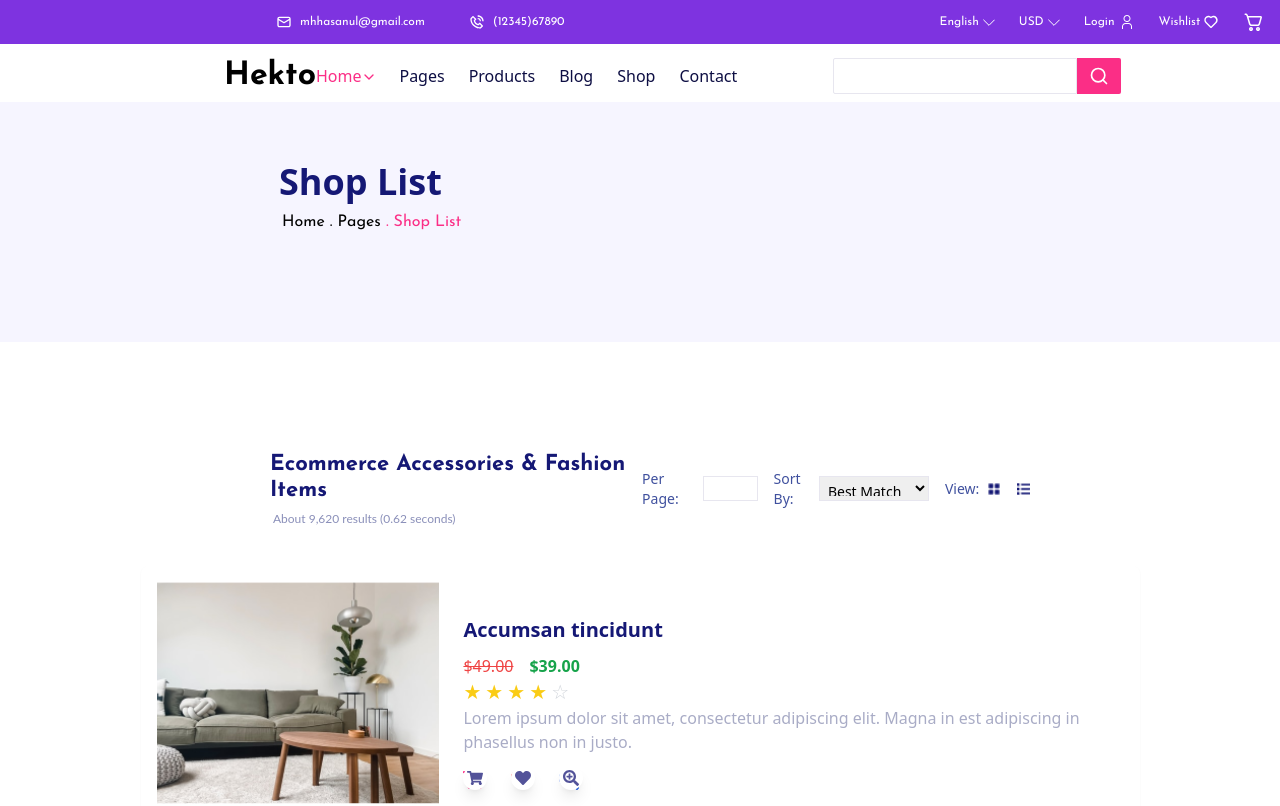
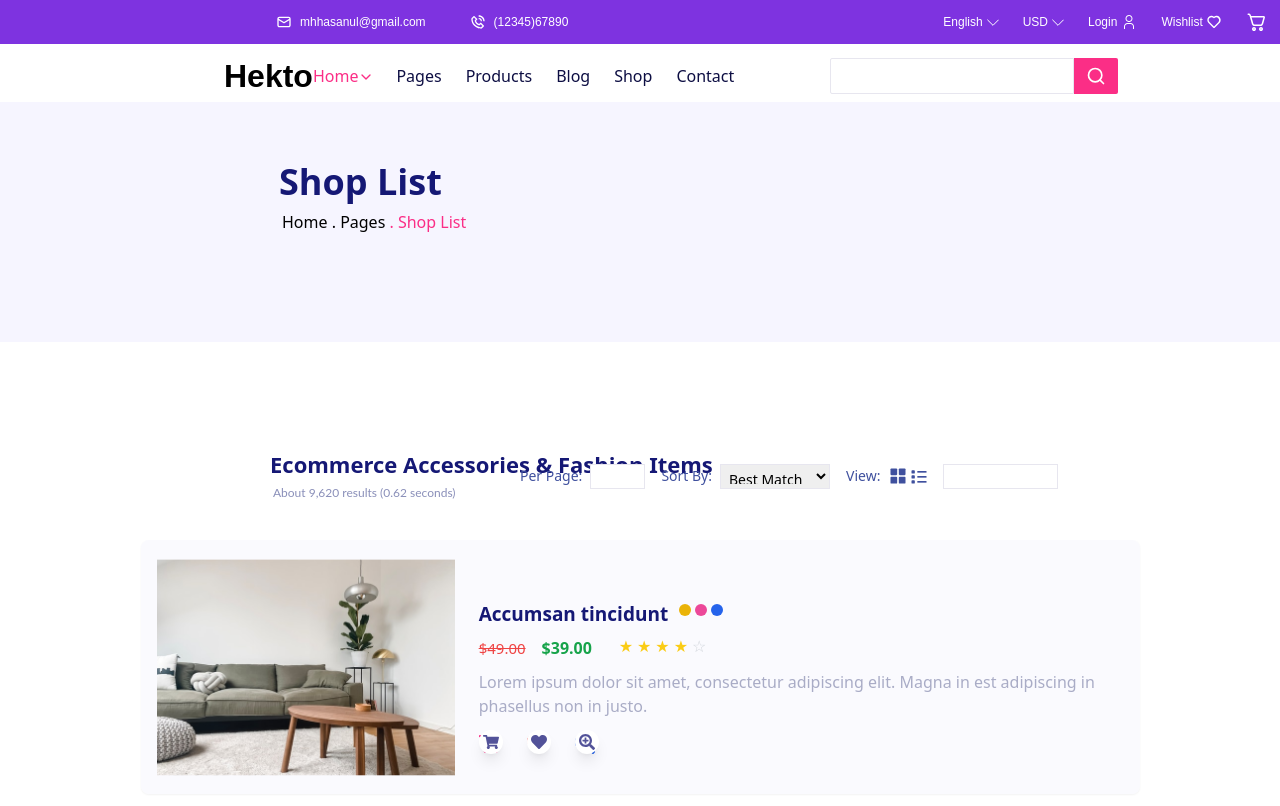
Before and after one commit to WafaaKanwal/Hackathon-UI-UX-Figma, a Next.js app: page /shoplist in a window 1280 px wide. Shown: the top 806 px of the page. Built offline with nearby package versions, Linux system fonts and the light colour scheme.

Commit message:
Add files via upload

```diff
--- a/src/app/shoplist/page.tsx
+++ b/src/app/shoplist/page.tsx
@@ -2,17 +2,10 @@ import React from "react";
 import Image from "next/image";
 import { FaShoppingCart } from "react-icons/fa";
 import { FaHeart } from "react-icons/fa";
-import {  FaSearchPlus } from "react-icons/fa";
+import { FaSearchPlus } from "react-icons/fa";
+import { Grid, List } from "lucide-react";
+
 import Link from "next/link";
-import { Josefin_Sans } from "next/font/google"; // Use PascalCase for the font
-
-// Load the Josefin Sans font at the module scope
-const josefin = Josefin_Sans({
-  weight: ['400', '700'],
-  style: 'normal',
-  subsets: ['latin'],
-  display: 'swap',
-});
 export default function ShopList() {
   const products = [
     {
@@ -22,61 +15,68 @@ export default function ShopList() {
       price: "$49.00",
       discountedPrice: "$39.00",
       rating: 4,
-      description: "Lorem ipsum dolor sit amet, consectetur adipiscing elit. Magna in est adipiscing in phasellus non in justo.",
+      description:
+        "Lorem ipsum dolor sit amet, consectetur adipiscing elit. Magna in est adipiscing in phasellus non in justo.",
     },
     {
       id: 2,
-      name: "Product Name 2",
+      name: "In nulla",
       image: "/images/s2.png",
       price: "$59.00",
       discountedPrice: "$45.00",
       rating: 5,
-      description: "Lorem ipsum dolor sit amet, consectetur adipiscing elit. Magna in est adipiscing in phasellus non in justo.",
+      description:
+        "Lorem ipsum dolor sit amet, consectetur adipiscing elit. Magna in est adipiscing in phasellus non in justo.",
     },
     {
       id: 3,
-      name: "Product Name 3",
+      name: "Vel sem",
       image: "/images/s3.png",
       price: "$75.00",
       discountedPrice: "$65.00",
       rating: 3,
-      description: "Lorem ipsum dolor sit amet, consectetur adipiscing elit. Magna in est adipiscing in phasellus non in justo.",
+      description:
+        "Lorem ipsum dolor sit amet, consectetur adipiscing elit. Magna in est adipiscing in phasellus non in justo.",
     },
     {
       id: 4,
-      name: "Product Name 4",
+      name: "Porttitor cum",
       image: "/images/s4.png",
       price: "$99.00",
       discountedPrice: "$85.00",
       rating: 5,
-      description: "Lorem ipsum dolor sit amet, consectetur adipiscing elit. Magna in est adipiscing in phasellus non in justo.",
+      description:
+        "Lorem ipsum dolor sit amet, consectetur adipiscing elit. Magna in est adipiscing in phasellus non in justo.",
     },
     {
       id: 5,
-      name: "Product Name 5",
+      name: "Nunc in",
       image: "/images/s5.png",
       price: "$120.00",
       discountedPrice: "$99.00",
       rating: 4,
-      description: "Lorem ipsum dolor sit amet, consectetur adipiscing elit. Magna in est adipiscing in phasellus non in justo.",
+      description:
+        "Lorem ipsum dolor sit amet, consectetur adipiscing elit. Magna in est adipiscing in phasellus non in justo.",
     },
     {
       id: 6,
-      name: "Product Name 6",
+      name: "Vitae facilisis",
       image: "/images/s6.png",
       price: "$39.00",
       discountedPrice: "$25.00",
       rating: 2,
-      description: "Lorem ipsum dolor sit amet, consectetur adipiscing elit. Magna in est adipiscing in phasellus non in justo.",
+      description:
+        "Lorem ipsum dolor sit amet, consectetur adipiscing elit. Magna in est adipiscing in phasellus non in justo.",
     },
     {
       id: 7,
-      name: "Product Name 7",
+      name: "Curabitur lectus",
       image: "/images/s7.png",
       price: "$69.00",
       discountedPrice: "$49.00",
       rating: 4,
-      description: "Lorem ipsum dolor sit amet, consectetur adipiscing elit. Magna in est adipiscing in phasellus non in justo.",
+      description:
+        "Lorem ipsum dolor sit amet, consectetur adipiscing elit. Magna in est adipiscing in phasellus non in justo.",
     },
   ];
 
@@ -96,7 +96,6 @@ export default function ShopList() {
         <p
           className="mt-5 ml-[282px]"
           style={{
-            fontFamily: "Josefin Sans",
             fontSize: "16px",
             fontWeight: 500,
             lineHeight: "14.4px",
@@ -111,9 +110,8 @@ export default function ShopList() {
       <div className="mt-[110px] w-full flex items-center justify-between px-10">
         <div>
           <h2
-            className="text-[#151875] font-[Josefin Sans] ml-[230px] font-bold"
+            className="text-[#151875]  ml-[230px] font-bold"
             style={{
-              fontFamily: "Josefin Sans",
               fontSize: "22px",
               lineHeight: "25.78px",
             }}
@@ -135,9 +133,9 @@ export default function ShopList() {
         </div>
 
         {/* Sort by and Per Page Section */}
-        <div className="flex items-center gap-4 mr-[210px]">
+        <div className=" w-[20px] whitespace-nowrap flex items-center gap-4 mr-[210px]">
           {/* Per Page */}
-          <div className="flex items-center">
+          <div className="ml-[-490px] flex items-center">
             <label
               htmlFor="per-page"
               className="mr-2 text-[#3F509E] text-sm font-medium"
@@ -180,19 +178,64 @@ export default function ShopList() {
               View:
             </label>
             <div className="flex gap-4">
-              <Image
-                src="/images/v1.png"
-                alt="Grid View"
-                width={17}
-                height={16}
+              {/* Grid View Icon (4 boxes) */}
+              <svg
+                xmlns="http://www.w3.org/2000/svg"
+                className="w-5 h-5 text-[#3F509E] hover:text-blue-500 cursor-pointer"
+                fill="currentColor"
+                viewBox="0 0 24 24"
+              >
+                <rect x="3" y="3" width="8" height="8" rx="1"></rect>
+                <rect x="13" y="3" width="8" height="8" rx="1"></rect>
+                <rect x="3" y="13" width="8" height="8" rx="1"></rect>
+                <rect x="13" y="13" width="8" height="8" rx="1"></rect>
+              </svg>
+
+              {/* List View Icon (Boxes Filled) */}
+              <svg
+                xmlns="http://www.w3.org/2000/svg"
+                className="w-5 h-5 ml-[-15px] text-[#3F509E] hover:text-blue-500 cursor-pointer"
+                fill="currentColor"
+                viewBox="0 0 24 24"
+              >
+                {/* Three filled boxes */}
+                <rect x="3" y="5" width="4" height="4" rx="1"></rect>
+                <rect x="3" y="11" width="4" height="4" rx="1"></rect>
+                <rect x="3" y="17" width="4" height="4" rx="1"></rect>
+
+                {/* Three lines */}
+                <line
+                  x1="10"
+                  y1="7"
+                  x2="21"
+                  y2="7"
+                  stroke="currentColor"
+                  strokeWidth="2"
+                ></line>
+                <line
+                  x1="10"
+                  y1="13"
+                  x2="21"
+                  y2="13"
+                  stroke="currentColor"
+                  strokeWidth="2"
+                ></line>
+                <line
+                  x1="10"
+                  y1="19"
+                  x2="21"
+                  y2="19"
+                  stroke="currentColor"
+                  strokeWidth="2"
+                ></line>
+              </svg>
+            </div>
+            <input
+              type="number"
+              id="per-page"
+              name="per-page"
+              className="ml-[14px] w-[115px] h-[25px] border border-[#E7E6EF] p-1 text-sm"
             />
-              <Image
-                src="/images/v2.png"
-                alt="List View"
-                width={17}
-                height={16}
-              />
-            </div>
           </div>
         </div>
       </div>
@@ -202,10 +245,10 @@ export default function ShopList() {
         {products.map((product) => (
           <div
             key={product.id}
-            className="w-[999px] h-[254px] flex items-center gap-6 shadow-sm p-4 rounded-lg"
+            className="w-[999px] h-[254px] flex items-center gap-6 shadow-sm p-4 bg-[#F6F6FD80] rounded-lg"
           >
             {/* Left Image */}
-            <div className="w-[30%] h-full">
+            <div className="w-[313px] h-[217px]">
               <img
                 src={product.image}
                 alt={product.name}
@@ -216,20 +259,29 @@ export default function ShopList() {
             {/* Right Details */}
             <div className="w-[70%] mt-[20px] flex flex-col justify-between">
               {/* Product Name */}
-              <h2 className="text-[#151875] text-[20px] font-bold mb-[9px]">
+              <h2 className="text-[#151875] text-[19px] font-bold mb-[9px]">
                 {product.name}
               </h2>
 
+              {/* Dots Below */}
+              <div className="absolute flex justify-center space-x-1 mt-1 ml-[200px]">
+                <span className="block w-3 h-3 rounded-full bg-yellow-500"></span>
+                <span className="block w-3 h-3 rounded-full bg-pink-500"></span>
+                <span className="block w-3 h-3 rounded-full bg-blue-600"></span>
+              </div>
+
               {/* Prices */}
-              <div className="flex items-center gap-4">
-                <p className="text-red-500 line-through">{product.price}</p>
+              <div className="mt-[-2px] flex items-center gap-4">
+                <p className="text-red-500 text-[15px] line-through">
+                  {product.price}
+                </p>
                 <p className="text-green-600 font-bold">
                   {product.discountedPrice}
                 </p>
               </div>
 
               {/* Ratings */}
-              <div className="flex items-center gap-1">
+              <div className="ml-[140px] mt-[-26px] flex items-center gap-1">
                 {"★"
                   .repeat(product.rating)
                   .padEnd(5, "☆")
@@ -239,7 +291,7 @@ export default function ShopList() {
                       key={index}
                       className={`text-${
                         star === "★" ? "yellow-400" : "gray-300"
-                      } text-xl`}
+                      } text-[16px]`}
                     >
                       {star}
                     </span>
@@ -247,7 +299,7 @@ export default function ShopList() {
               </div>
 
               {/* Description */}
-              <p className="text-[#A9ACC6] text-[16px]">
+              <p className="text-[#A9ACC6] mt-3 text-[16px]">
                 {product.description}
               </p>
 
@@ -256,38 +308,52 @@ export default function ShopList() {
               <div className="flex items-center gap-7 mt-[16px]">
                 {/* Shopping Cart Icon */}
                 <div className="relative">
-    <span  className="text-[#FB2E86] text-xl cursor-pointer"><FaShoppingCart /></span>
+                  <span className="text-[#FB2E86] text-xl cursor-pointer">
+                    <FaShoppingCart />
+                  </span>
                   <div className="absolute -top-1 -right-1 w-6 h-6 rounded-full bg-white flex items-center justify-center shadow-lg">
-     <span className="text-[#535399]"> <FaShoppingCart  /></span>
+                    <span className="text-[#535399]">
+                      {" "}
+                      <FaShoppingCart />
+                    </span>
                   </div>
                 </div>
 
                 {/* Heart Icon */}
                 <div className="relative">
-   <span className="text-red-500 text-xl cursor-pointer"><FaHeart  /></span>
+                  <span className="text-red-500 text-xl cursor-pointer">
+                    <FaHeart />
+                  </span>
                   <div className="absolute -top-1 -right-1 w-6 h-6 rounded-full bg-white flex items-center justify-center shadow-lg">
-      <span  className="text-[#535399]"><FaHeart /></span>
+                    <span className="text-[#535399]">
+                      <FaHeart />
+                    </span>
                   </div>
                 </div>
 
                 {/* Search Icon */}
                 <div className="relative">
-    <span  className="text-blue-600 text-xl cursor-pointer"><FaSearchPlus /></span>
+                  <span className="text-blue-600 text-xl cursor-pointer">
+                    <FaSearchPlus />
+                  </span>
                   <div className="absolute -top-1 -right-1 w-6 h-6 rounded-full bg-white flex items-center justify-center shadow-lg">
-    <span  className="text-[#535399]">  <FaSearchPlus /></span>
+                    <span className="text-[#535399]">
+                      {" "}
+                      <FaSearchPlus />
+                    </span>
                   </div>
                 </div>
               </div>
-
-
             </div>
           </div>
         ))}
 
         <div className="flex place-content-center mt-10">
-      <Link href="/shoplistsidebar"><button className=" px-14 py-2 bg-[#FB4997] text-white text-sm font-medium rounded-sm hover:bg-[#E94085]">
+          <Link href="/shoplistsidebar">
+            <button className=" px-14 py-2 bg-[#FB4997] text-white text-sm font-medium rounded-sm hover:bg-[#E94085]">
               Next
-        </button></Link>
+            </button>
+          </Link>
         </div>
 
         <div className="w-[700px] mt-[120px] ml-[0px]">
@@ -299,8 +365,6 @@ export default function ShopList() {
           />
         </div>
       </div>
-
-
     </div>
   );
 }
```
Lines whose indentation alone changed are shown as unchanged.
